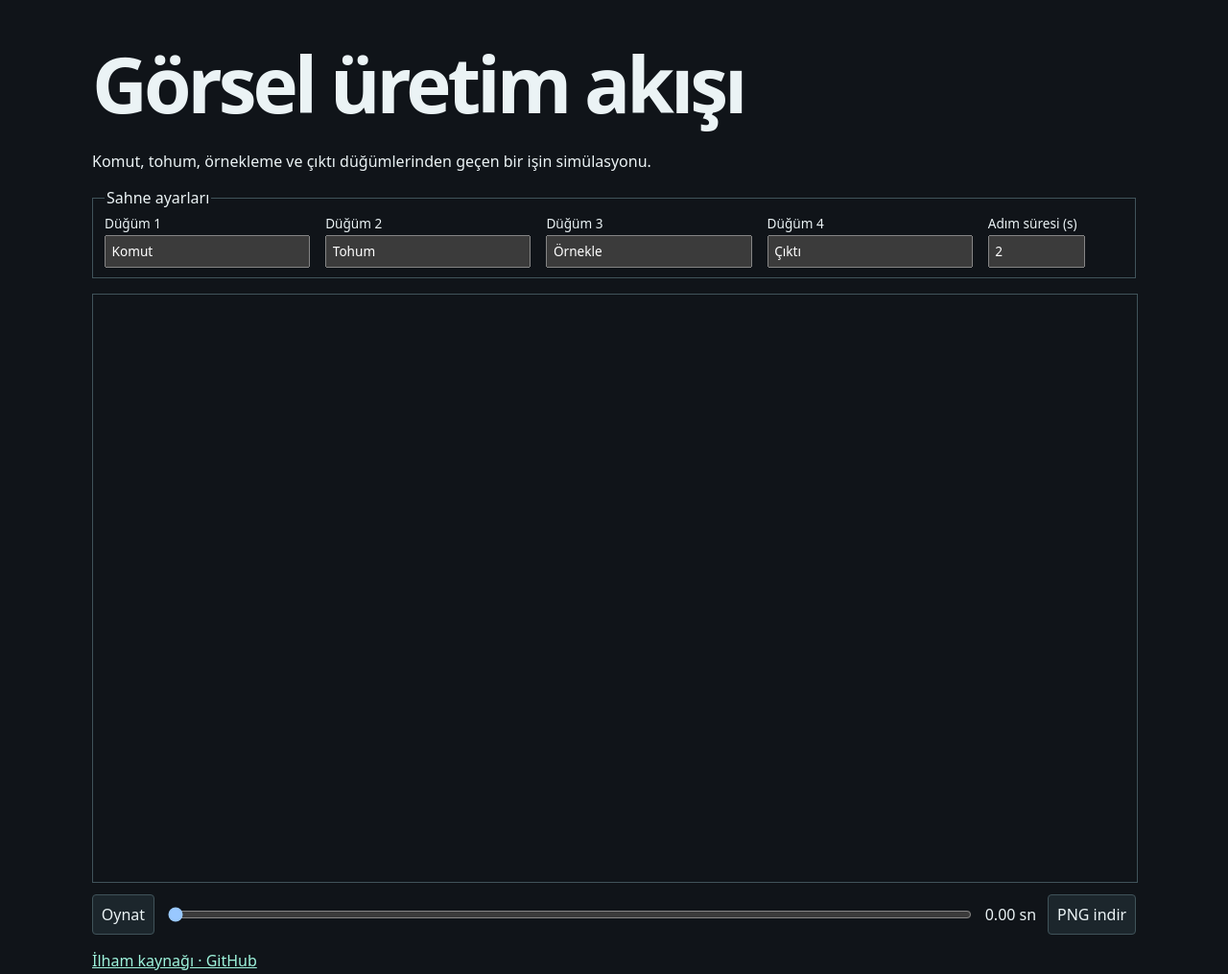
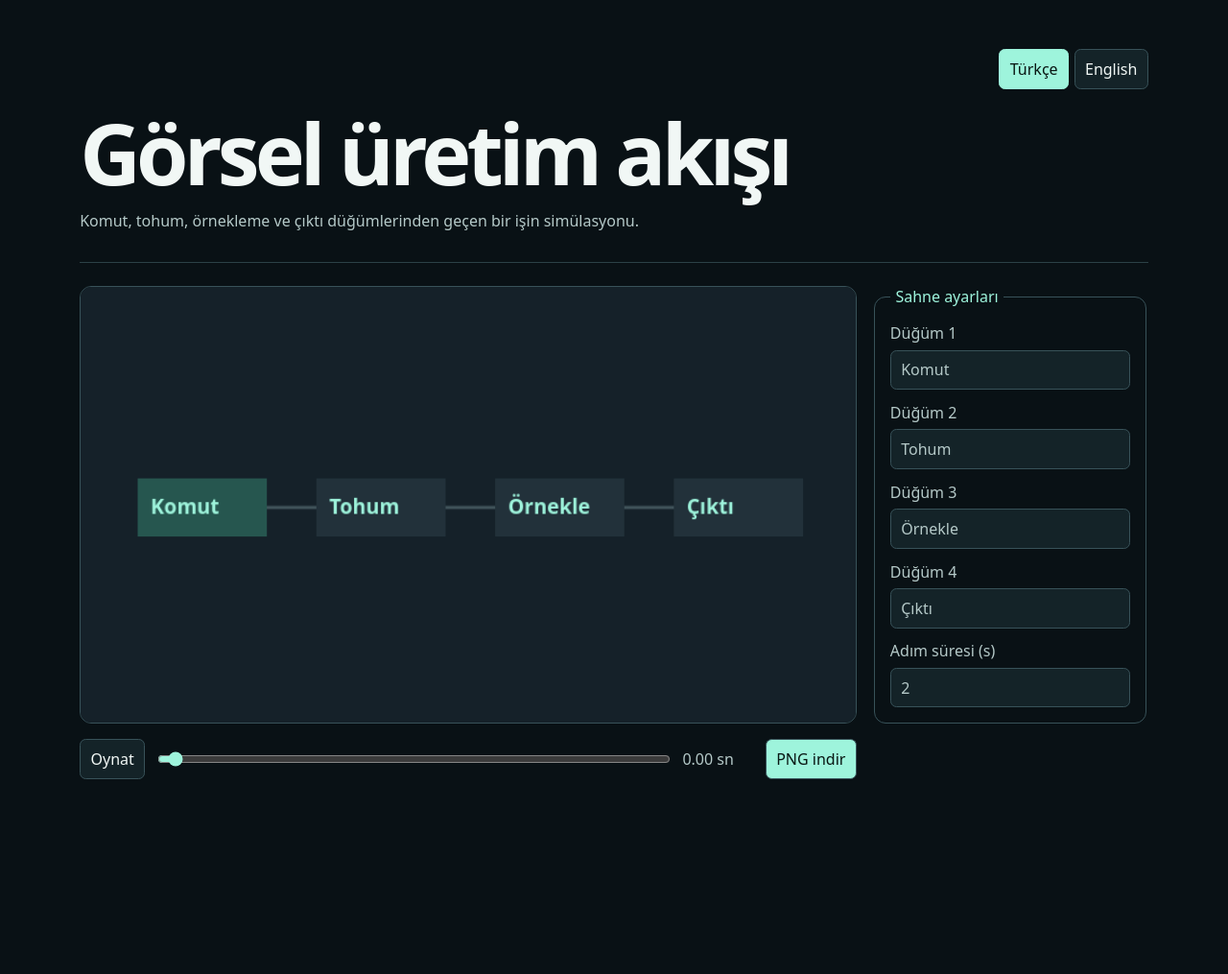
Before and after one commit to omerbek/visual-node-flow, a plain HTML site: page index.html in a window 1280 px wide. Shown: the whole page at 96% size. After the commit the page ends 879 px from the top, so only its background shows below. Drawn offline with Linux system fonts and the light colour scheme.

Commit message:
Add bilingual visual interface and documentation

```diff
--- a/index.html
+++ b/index.html
@@ -5,34 +5,44 @@
 <meta name="viewport" content="width=device-width, initial-scale=1">
 <title>Görsel üretim akışı</title>
 <style>
-:root {color-scheme: dark; font: 16px system-ui; background: #101419; color: #ebf3f5;}
-body {margin: 0 auto; max-width: 68rem; padding: 2rem 1.25rem;}
-h1 {font-size: clamp(2.5rem, 9vw, 5rem); margin: 0; letter-spacing: -.05em;}
-canvas {display: block; width: 100%; height: auto; border: 1px solid #40535a;}
-.controls {display: flex; align-items: center; gap: .75rem; margin-top: .75rem;}
-input {flex: 1; min-width: 4rem;}
-button {font: inherit; color: inherit; border: 1px solid #40535a; background: #1c262c; border-radius: .25rem; padding: .55rem; text-align: left; cursor: pointer;}
-a {color: #9ef4dc;}
-fieldset {display:flex; flex-wrap:wrap; gap:.75rem 1rem; margin:0 0 1rem; border:1px solid #40535a;}
-fieldset label {display:flex; flex-direction:column; gap:.2rem; font-size:.85rem;}
-fieldset input {font:inherit; max-width:15rem; padding:.35rem;}
-.controls {flex-wrap:wrap;}
+:root { color-scheme: dark; font: 16px system-ui,sans-serif; background: #091115; color: #f1f7f5; }
+* { box-sizing: border-box; }
+body { margin: 0 auto; max-width: 76rem; padding: clamp(1rem,4vw,4rem); }
+header { position: relative; padding-block: 4rem 2rem; border-bottom: 1px solid #2b4146; margin-bottom: 1.5rem; }
+h1 { margin: 0; font-size: clamp(2.5rem,7vw,5.5rem); line-height: 1; letter-spacing: -.055em; }
+header p { margin-bottom: 0; color: #b5c9c8; max-width: 46rem; }
+nav { position: absolute; inset: 0 0 auto auto; display: flex; gap: .35rem; }
+section { display: grid; grid-template-columns: minmax(0,1fr) minmax(14rem,18rem); gap: 1rem; align-items: start; }
+section > :not(fieldset) { grid-column: 1; }
+canvas { display: block; width: 100%; height: auto; border: 1px solid #385259; border-radius: .75rem; }
+fieldset { grid-column: 2; grid-row: 1 / span 3; display: grid; gap: .8rem; min-width: 0; padding: 1rem; border: 1px solid #385259; border-radius: .75rem; }
+legend { padding-inline: .35rem; color: #9ef4dc; }
+label { display: grid; gap: .4rem; color: #b5c9c8; }
+input, button { min-width: 0; padding: .55rem .65rem; border: 1px solid #385259; border-radius: .4rem; background: #142328; color: inherit; font: inherit; }
+button { cursor: pointer; }
+button:hover, button[aria-pressed=true] { border-color: #9ef4dc; }
+button[aria-pressed=true], #save { background: #9ef4dc; color: #091713; }
+:focus-visible { outline: 2px solid #ffcb7d; outline-offset: 3px; }
+.controls { display: flex; flex-wrap: wrap; align-items: center; gap: .65rem; }
+#seek { flex: 1; min-width: 6rem; accent-color: #9ef4dc; }
+#time { min-width: 4.75rem; font-variant-numeric: tabular-nums; color: #b5c9c8; }
+code { color: #9ef4dc; }
+@media (max-width: 740px) { section { display: flex; flex-direction: column; align-items: stretch; } }
 </style>
 </head>
 <body>
-<header><h1>Görsel üretim akışı</h1><p>Komut, tohum, örnekleme ve çıktı düğümlerinden geçen bir işin simülasyonu.</p></header>
+<header><nav aria-label="Language"><button id="lang-tr" type="button" lang="tr" aria-pressed="true">Türkçe</button><button id="lang-en" type="button" lang="en" aria-pressed="false">English</button></nav><h1 data-i18n="title">Görsel üretim akışı</h1><p data-i18n="description">Komut, tohum, örnekleme ve çıktı düğümlerinden geçen bir işin simülasyonu.</p></header>
 <main>
 <section>
-<fieldset id="settings"><legend>Sahne ayarları</legend>
-<label for="first">Düğüm 1<input id="first" value="Komut" type="text" maxlength="10"></label>
-<label for="second">Düğüm 2<input id="second" value="Tohum" type="text" maxlength="10"></label>
-<label for="third">Düğüm 3<input id="third" value="Örnekle" type="text" maxlength="10"></label>
-<label for="fourth">Düğüm 4<input id="fourth" value="Çıktı" type="text" maxlength="10"></label>
-<label for="delay">Adım süresi (s)<input id="delay" value="2" type="number" min="0.25" max="2.5" step="0.25"></label>
+<fieldset id="settings"><legend data-i18n="settings">Sahne ayarları</legend>
+<label for="first"><span data-i18n="first">Düğüm 1</span><input id="first" value="Komut" type="text" maxlength="10"></label>
+<label for="second"><span data-i18n="second">Düğüm 2</span><input id="second" value="Tohum" type="text" maxlength="10"></label>
+<label for="third"><span data-i18n="third">Düğüm 3</span><input id="third" value="Örnekle" type="text" maxlength="10"></label>
+<label for="fourth"><span data-i18n="fourth">Düğüm 4</span><input id="fourth" value="Çıktı" type="text" maxlength="10"></label>
+<label for="delay"><span data-i18n="delay">Adım süresi (s)</span><input id="delay" value="2" type="number" min="0.25" max="2.5" step="0.25"></label>
 </fieldset>
-<canvas width="720" height="405" aria-label="Seçili hareket deneyinin önizlemesi"></canvas>
-<div class="controls"><button id="play" type="button">Oynat</button><input id="seek" type="range" min="0" max="8" step="0.01" value="0" aria-label="Zaman çizelgesi"><output id="time">0.00 sn</output><button id="save" type="button">PNG indir</button></div>
-<p><a href="https://github.com/Comfy-Org/ComfyUI">İlham kaynağı · GitHub</a></p>
+<canvas width="720" height="405" data-i18n-label="preview" aria-label="Seçili hareket deneyinin önizlemesi"></canvas>
+<div class="controls"><button id="play" type="button">Oynat</button><input id="seek" type="range" min="0" max="8" step="0.01" value="0" data-i18n-label="timeline" aria-label="Zaman çizelgesi"><output id="time">0.00 sn</output><button id="save" data-i18n="save" type="button">PNG indir</button></div>
 </section>
 </main>
 <script src="scene.js"></script>
```
